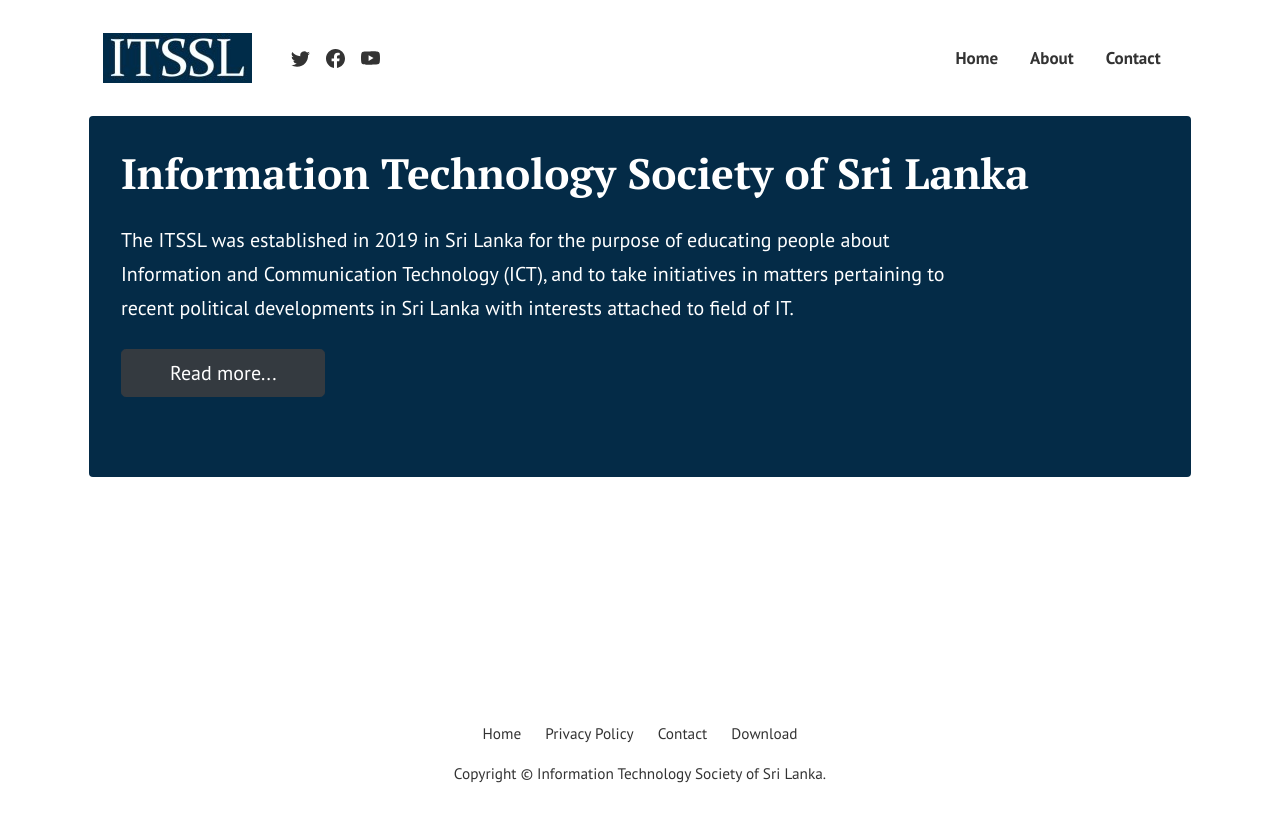
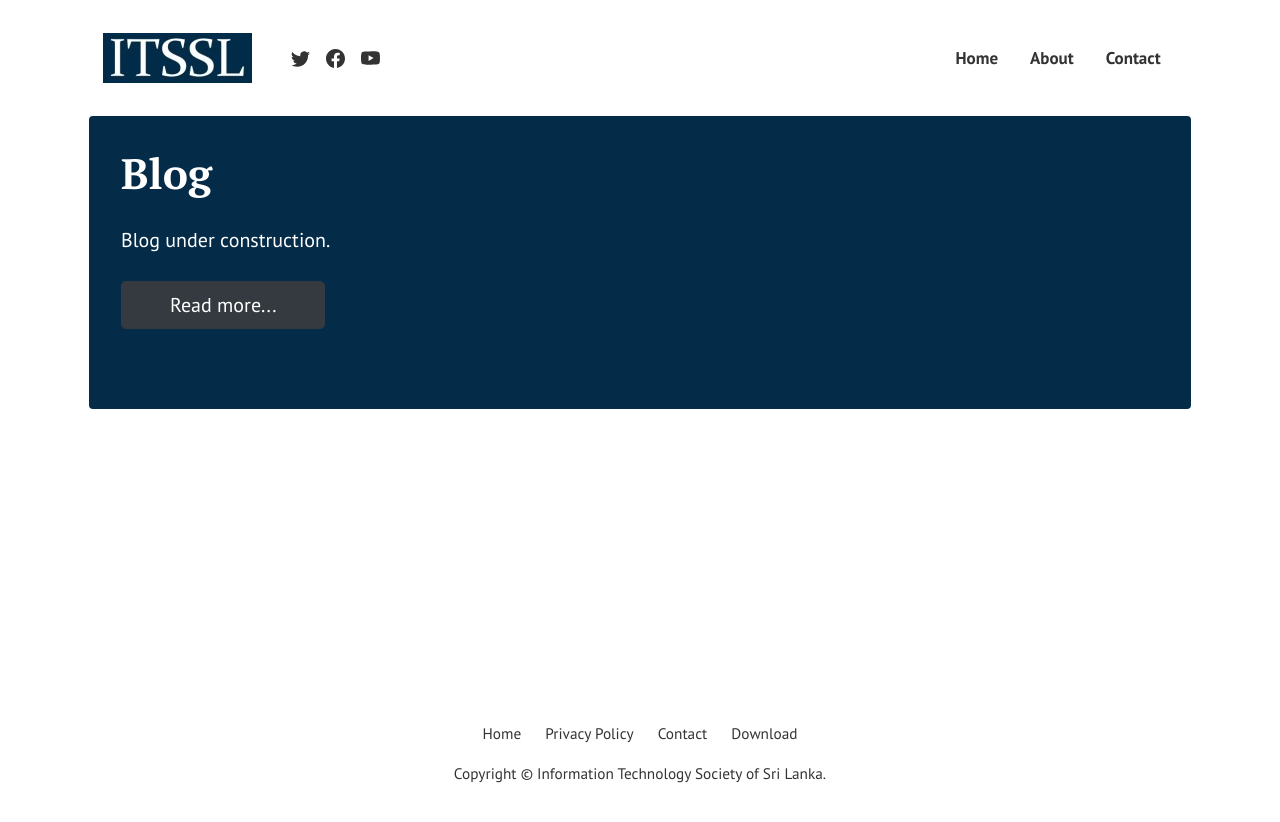
Before and after one commit to ITSSL/itssl.org, a Jekyll site: the page built from blog.html, in a window 1280 px wide. Shown: the top 822 px of the page. Built offline with Jekyll 4.4.1, drawn with Linux system fonts in a browser that asks for light colours.

Commit message:
Update blog.html

```diff
--- a/blog.html
+++ b/blog.html
@@ -10,11 +10,11 @@
 <div class="rounded mb-5 hero">
   <div class="align-items-center justify-content-between">
 
-      <h1 style="color:#ffff;" class="font-weight-bold mb-4 serif-font">Information Technology Society of Sri Lanka</h1>
+      <h1 style="color:#ffff;" class="font-weight-bold mb-4 serif-font">Blog</h1>
       <div class="row">
         <div class="col-md-10 mb-5">
-          <p style="color:#ffff;" class="lead mb-4">The ITSSL was established in 2019 in Sri Lanka for the purpose of educating people about Information and Communication Technology (ICT), and to take initiatives in matters pertaining to recent political developments in Sri Lanka with interests attached to field of IT.</p>
-          <a href="{{site.baseurl}}/about" class="btn btn-dark text-white px-5 btn-lg">Read more...</a>
+          <p style="color:#ffff;" class="lead mb-4">Blog under construction.</p>
+          <a href="{{site.baseurl}}/#" class="btn btn-dark text-white px-5 btn-lg">Read more...</a>
         </div>
       </div>
   </div>
```
